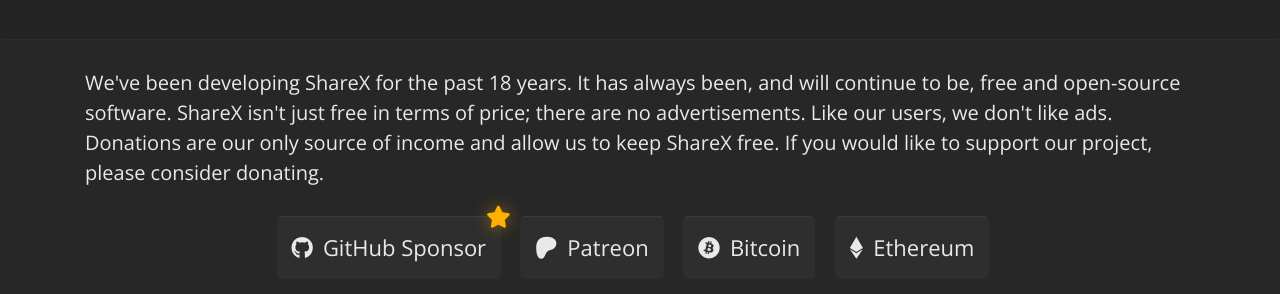
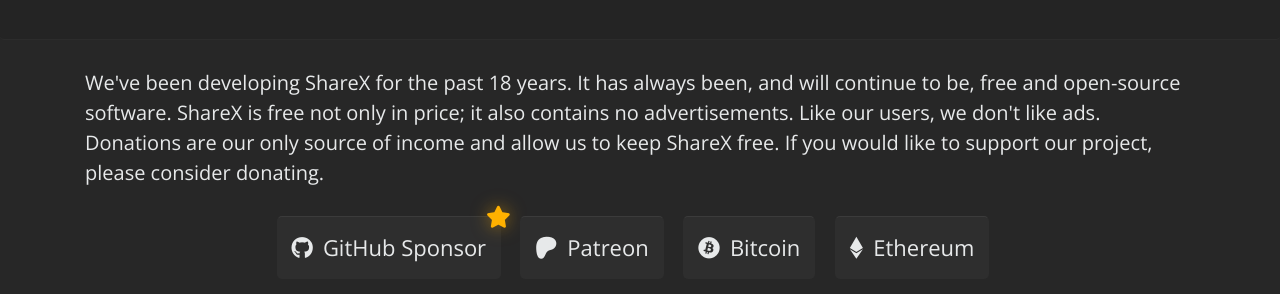
Before and after one commit to ShareX/sharex.github.io, a Jekyll site: the page built from donate.html, in a window 1280 px wide. Shown: the part 228-522 px from the top of the page. Built offline with Jekyll 4.4.1, drawn with Linux system fonts in a browser that asks for light colours; some web fonts are replaced.

Commit message:
Refine donation page copy about ads and free software

```diff
--- a/donate.html
+++ b/donate.html
@@ -6,7 +6,7 @@
 
 <div class="container-donate">
     <div class="container">
-        <p>We've been developing ShareX for the past {{ site.time | date: '%Y' | minus: 2008 }} years. It has always been, and will continue to be, free and open-source software. ShareX isn't just free in terms of price; there are no advertisements. Like our users, we don't like ads. Donations are our only source of income and allow us to keep ShareX free. If you would like to support our project, please consider donating.</p>
+        <p>We've been developing ShareX for the past {{ site.time | date: '%Y' | minus: 2008 }} years. It has always been, and will continue to be, free and open-source software. ShareX is free not only in price; it also contains no advertisements. Like our users, we don't like ads. Donations are our only source of income and allow us to keep ShareX free. If you would like to support our project, please consider donating.</p>
 
         <div class="text-center">
             <a class="btn" role="button" href="https://github.com/sponsors/Jaex">
```
